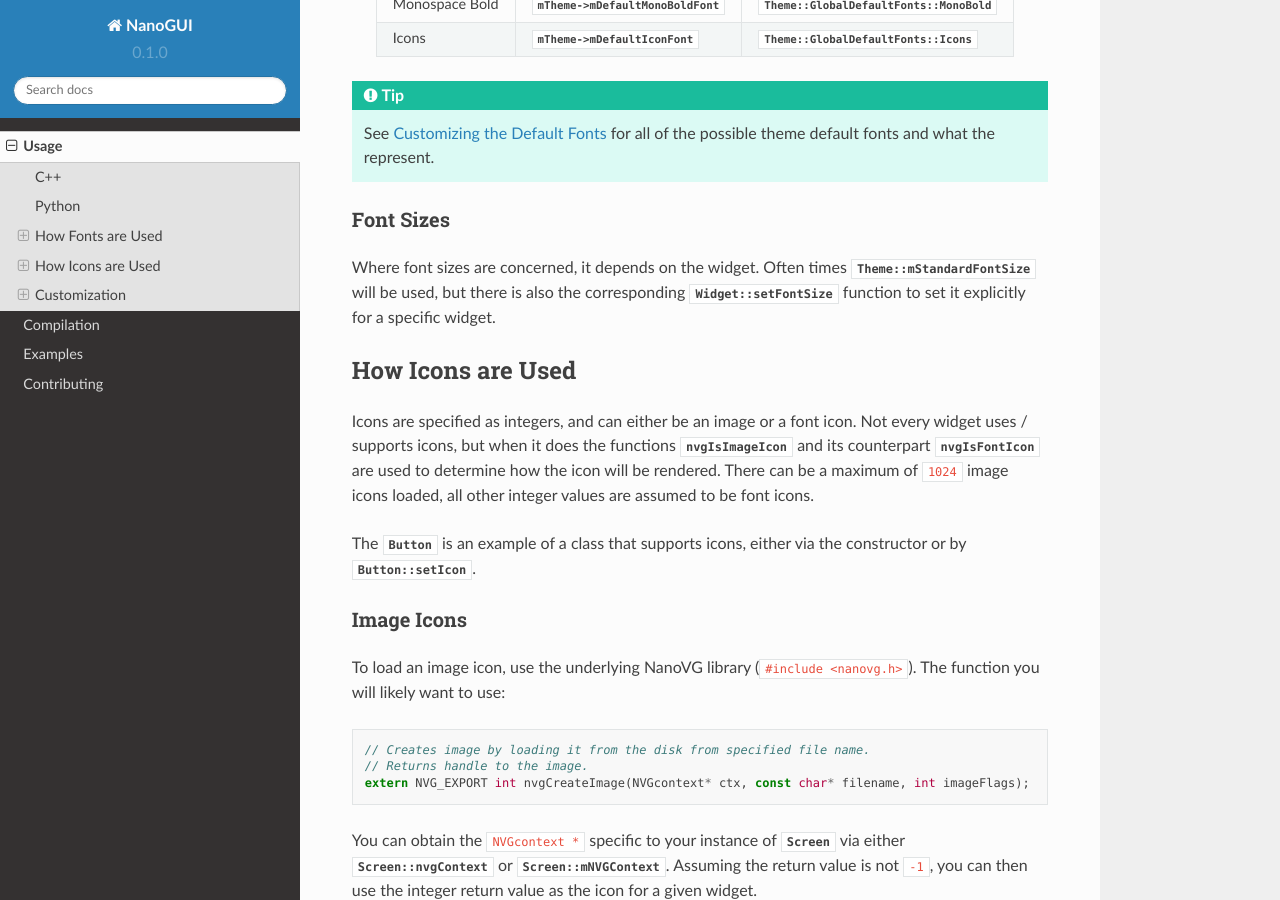
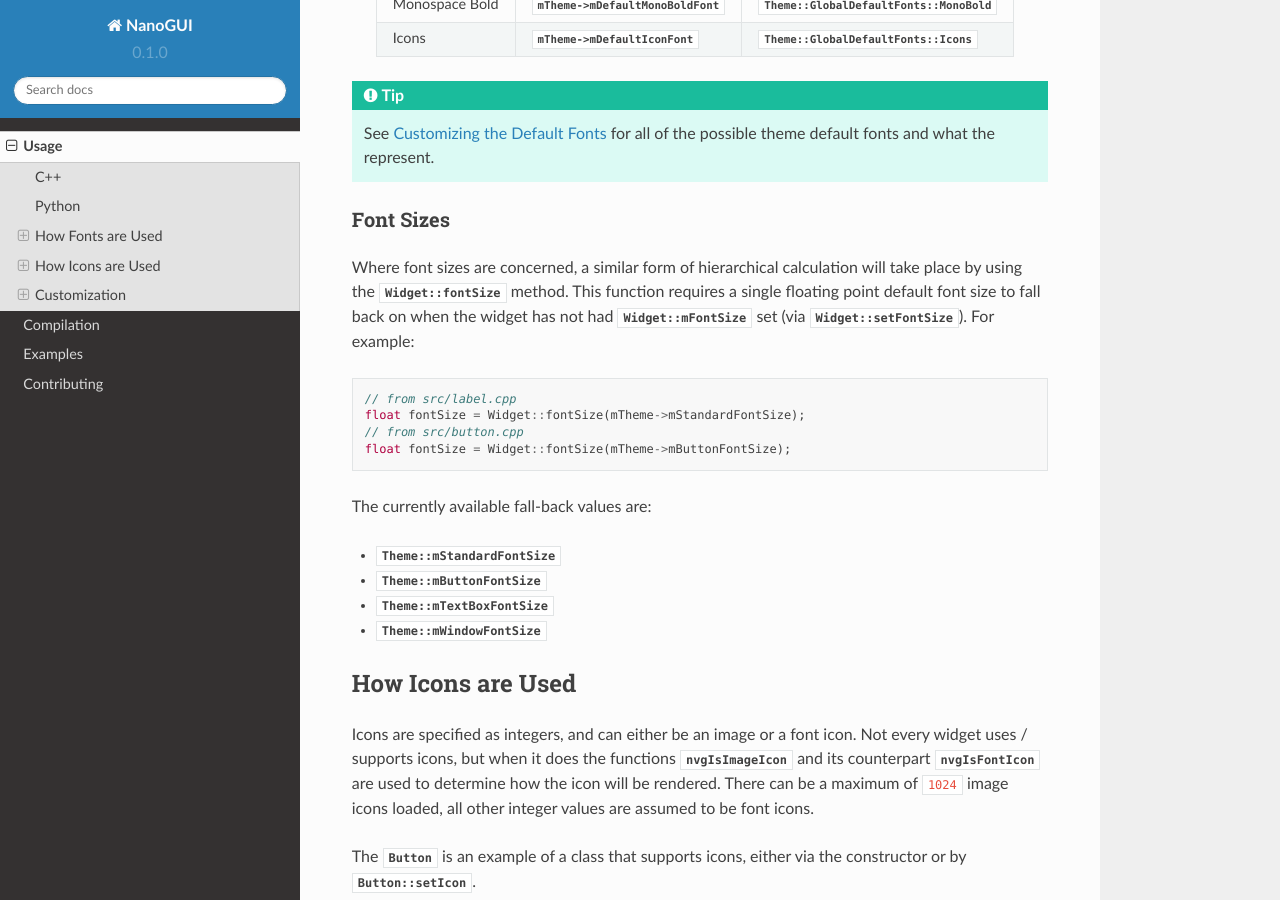
Before and after one commit to wjakob/nanogui, a Sphinx documentation site: the page built from docs/usage.rst, in a window 1280 px wide and 900 px high, scrolled down 2876 px. Built offline with Sphinx 7.4.7 and the Read the Docs theme 2.0.0, drawn with Linux system fonts in a browser that asks for light colours; pages that are not in the unit, such as notebooks, are missing from menus.

Commit message:
[docs] more explicit Font Size documentation

```diff
--- a/docs/usage.rst
+++ b/docs/usage.rst
@@ -191,11 +191,25 @@ string, which is not a valid font face).
 Font Sizes
 ****************************************************************************************
 
-Where font sizes are concerned, it depends on the widget.  Often times
-:member:`Theme::mStandardFontSize <nanogui::Theme::mStandardFontSize>` will be used, but
-there is also the corresponding
-:func:`Widget::setFontSize <nanogui::Widget::setFontSize>` function to set it explicitly
-for a specific widget.
+Where font sizes are concerned, a similar form of hierarchical calculation will take
+place by using the :func:`Widget::fontSize <nanogui::Widget::fontSize>` method.  This
+function requires a single floating point default font size to fall back on when the
+widget has not had :member:`Widget::mFontSize <nanogui::Widget::mFontSize>` set
+(via :func:`Widget::setFontSize <nanogui::Widget::setFontSize>`).  For example:
+
+.. code-block:: cpp
+
+   // from src/label.cpp
+   float fontSize = Widget::fontSize(mTheme->mStandardFontSize);
+   // from src/button.cpp
+   float fontSize = Widget::fontSize(mTheme->mButtonFontSize);
+
+The currently available fall-back values are:
+
+- :member:`Theme::mStandardFontSize <nanogui::Theme::mStandardFontSize>`
+- :member:`Theme::mButtonFontSize <nanogui::Theme::mButtonFontSize>`
+- :member:`Theme::mTextBoxFontSize <nanogui::Theme::mTextBoxFontSize>`
+- :member:`Theme::mWindowFontSize <nanogui::Theme::mWindowFontSize>`
 
 .. _nanogui_usage_how_icons_are_used:
 
```
